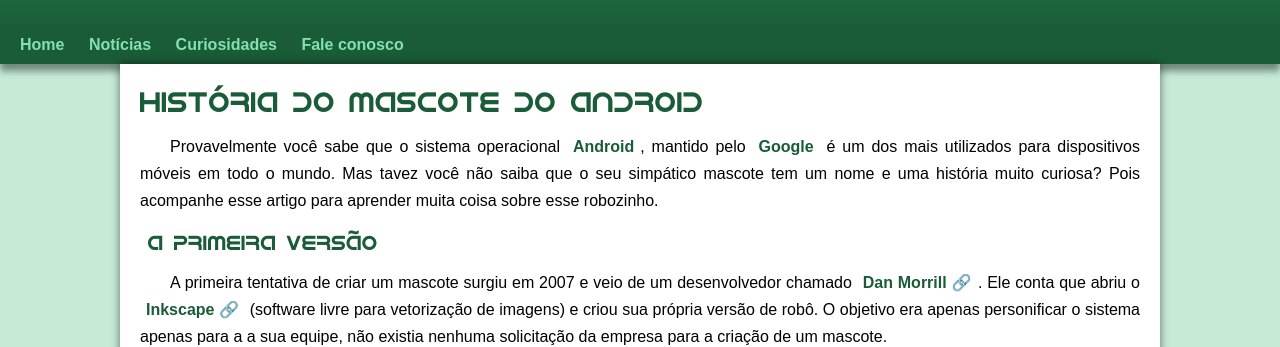
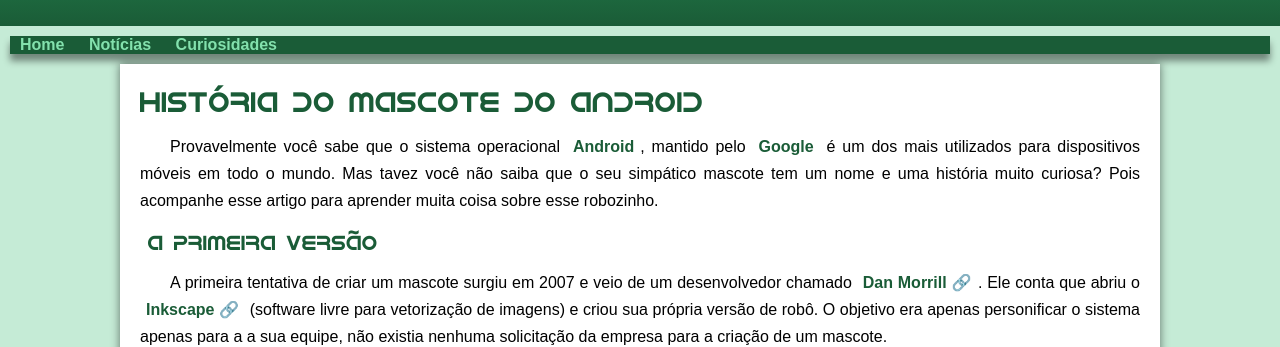
Before and after one commit to oRuanVinicios/projeto-android, a plain HTML site: page index.html in a window 1280 px wide. Shown: the part 164-511 px from the top of the page. Drawn offline with Linux system fonts and the light colour scheme; files whose address does not match are found by name.

Commit message:
Margin and Nav mod

```diff
--- a/estilo/style.css
+++ b/estilo/style.css
@@ -94,7 +94,7 @@
 nav {
     background-color:var(--cor5);
     box-shadow: 0px 7px 7px rgba(0, 0, 0, 0.432);
-    padding: 10px;
+    margin: 10px;
 
     }
 
--- a/index.html
+++ b/index.html
@@ -16,7 +16,6 @@
        <a href="#">Home</a>
        <a href="#">Notícias</a>
        <a href="#">Curiosidades</a>
-       <a href="#">Fale conosco</a>
     </nav>
     <main>
         <article>
```
